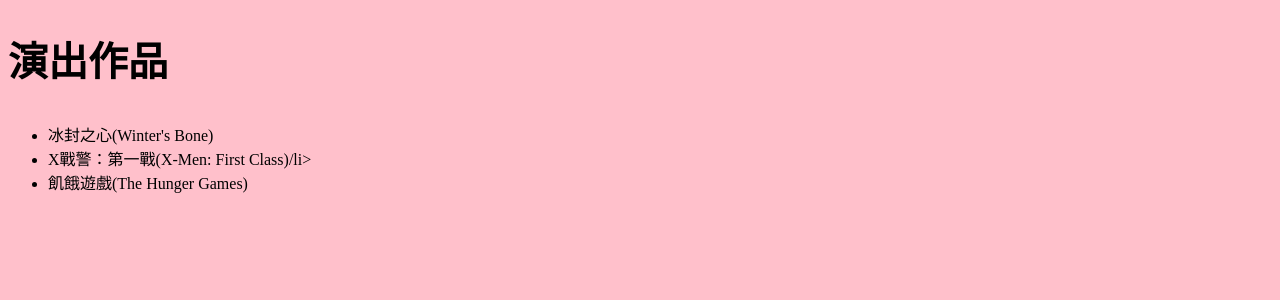
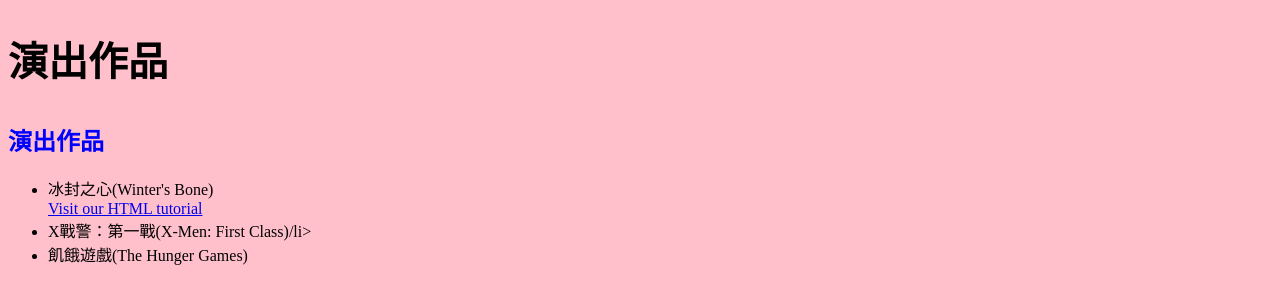
Before and after one commit to elisapig/elisapig.github.io, a plain HTML site: page index.html in a window 1280 px wide. Shown: the part 500-800 px from the top of the page. Drawn offline with Linux system fonts and the light colour scheme.

Commit message:
Update index.html

```diff
--- a/index.html
+++ b/index.html
@@ -32,9 +32,9 @@ body {
    在《派特的幸福劇本》中的表現為她贏得第85屆奧斯卡金像獎最佳女主角獎，成為了第二年輕的奧斯卡金像獎女主角得主。
 </P>
 <h2 style="font-size:40px;" > 演出作品</h2>
-<h2 style="color:blue;"></h2>
+<h2 style="color:blue;"> 演出作品</h2>
 <ul>
-  <li>冰封之心(Winter's Bone)</li>
+  <li>冰封之心(Winter's Bone)</li> <a href="https://www.youtube.com/watch?v=mROdkq43-hw">Visit our HTML tutorial</a>
   <li>X戰警：第一戰(X-Men: First Class)/li>
   <li>飢餓遊戲(The Hunger Games)</li>
 </ul>
```
